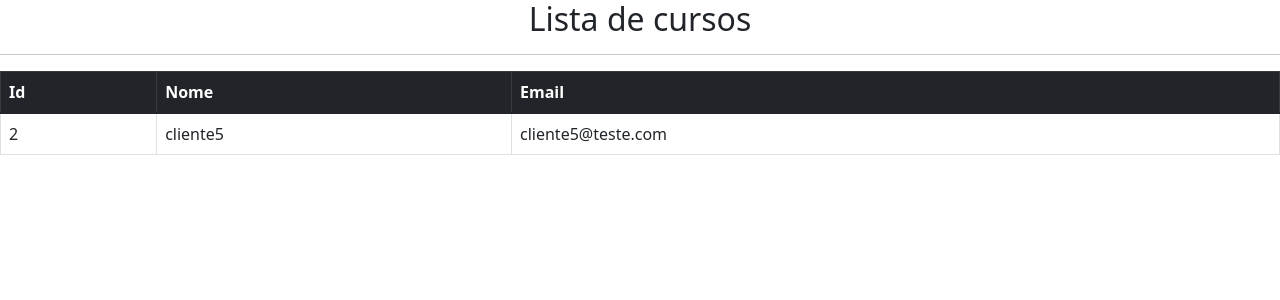
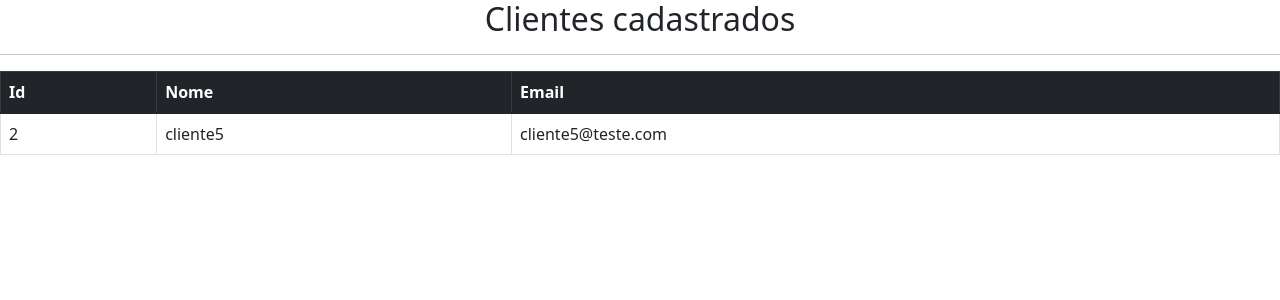
Before and after one commit to carlos-rian/Projeto-Connect-Part-I, a Flask app: page /consultaclientes in a window 1280 px wide. Shown: the top 300 px of the page. Run offline with Flask 2, Linux system fonts and the light colour scheme; data comes from the database, SQL or seed files in the repository.

Commit message:
Correção.
Correção.

```diff
--- a/templates/consultaclientes.html
+++ b/templates/consultaclientes.html
@@ -7,7 +7,7 @@
 		<link rel="stylesheet" href="https://cdn.jsdelivr.net/npm/bootstrap@5.1.3/dist/css/bootstrap.min.css" integrity="sha384-1BmE4kWBq78iYhFldvKuhfTAU6auU8tT94WrHftjDbrCEXSU1oBoqyl2QvZ6jIW3" crossorigin="anonymous">
 	</head>
 <body>
-    <h2 style="text-align: center;">Lista de cursos</h2>
+    <h2 style="text-align: center;">Clientes cadastrados</h2>
 <hr>
 <table class="table table-bordered table-hover">
     <thead class="table-dark">
--- a/templates/consultaequipamentos.html
+++ b/templates/consultaequipamentos.html
@@ -7,7 +7,7 @@
 		<link rel="stylesheet" href="https://cdn.jsdelivr.net/npm/bootstrap@5.1.3/dist/css/bootstrap.min.css" integrity="sha384-1BmE4kWBq78iYhFldvKuhfTAU6auU8tT94WrHftjDbrCEXSU1oBoqyl2QvZ6jIW3" crossorigin="anonymous">
 	</head>
 <body>
-    <h2 style="text-align: center;">Lista de cursos</h2>
+    <h2 style="text-align: center;">Equipamentos cadastrados</h2>
 <hr>
 <table class="table table-bordered table-hover">
     <thead class="table-dark">
--- a/templates/consultafuncionarios.html
+++ b/templates/consultafuncionarios.html
@@ -7,7 +7,7 @@
 		<link rel="stylesheet" href="https://cdn.jsdelivr.net/npm/bootstrap@5.1.3/dist/css/bootstrap.min.css" integrity="sha384-1BmE4kWBq78iYhFldvKuhfTAU6auU8tT94WrHftjDbrCEXSU1oBoqyl2QvZ6jIW3" crossorigin="anonymous">
 	</head>
 <body>
-    <h2 style="text-align: center;">Lista de cursos</h2>
+    <h2 style="text-align: center;">Funcionários cadastrados</h2>
 <hr>
 <table class="table table-bordered table-hover">
     <thead class="table-dark">
```
